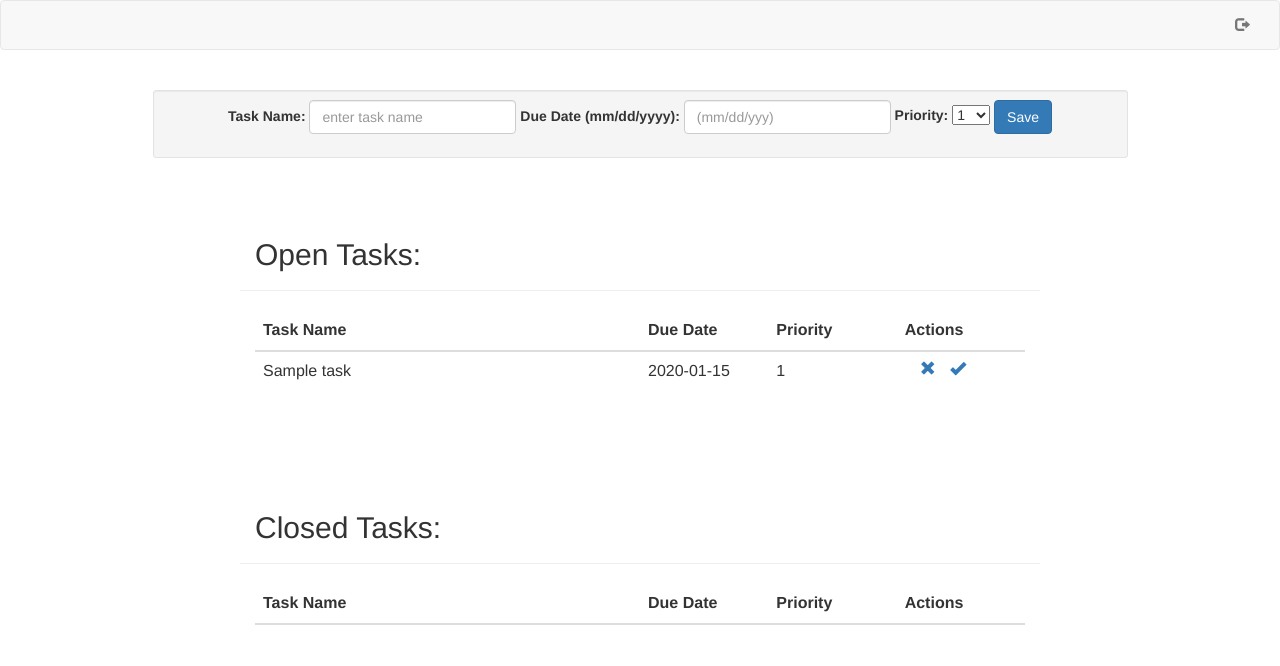
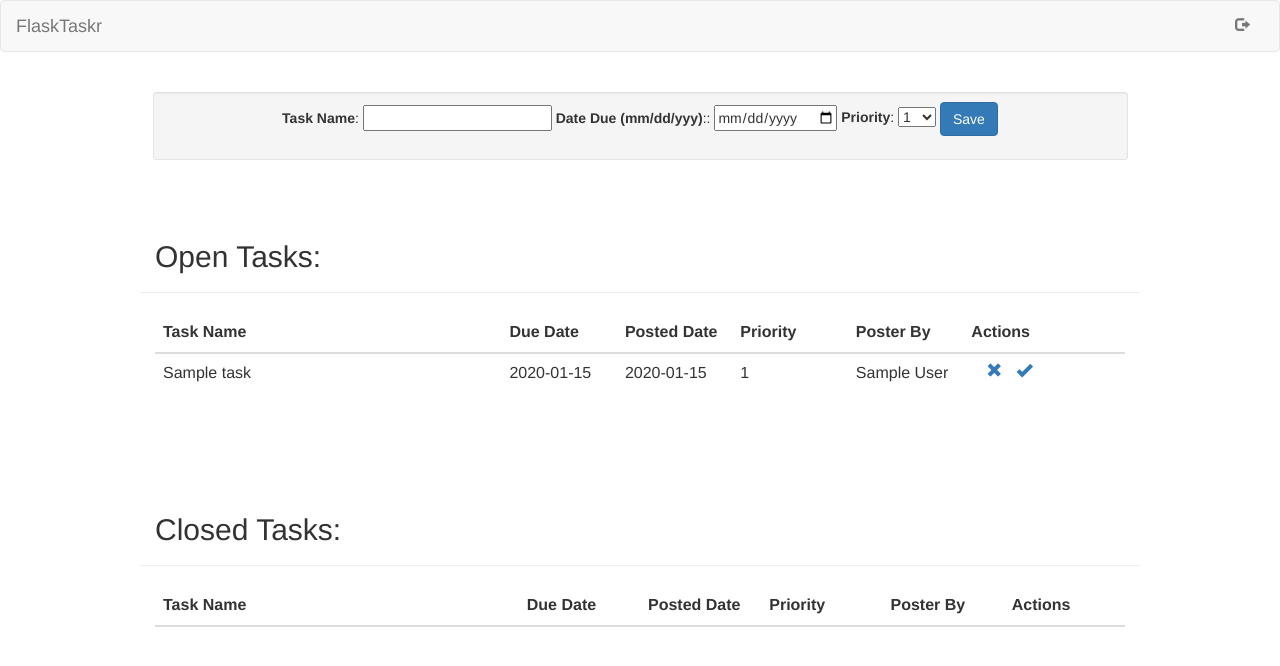
Before and after one commit to jrballot/FlaskTaskr, a Flask app: page /tasks/ in a window 1280 px wide. Shown: the top 666 px of the page. Run offline with Flask 2, Linux system fonts and the light colour scheme; the visitor is signed in with stand-in values (Sample User, id 1); tables that the repository leaves empty hold one stand-in row (values such as "Sample post"); lists and menus that the app fills with data are empty; some libraries are stand-ins or nearby versions.

Commit message:
Finish SQLAlchemy implementation

```diff
--- a/forms.py
+++ b/forms.py
@@ -29,7 +29,8 @@ class AddTaskForm(Form):
 class RegisterForm(Form):
     name = StringField('Username',validators=[DataRequired(), Length(min=6,max=25)])
     email = StringField('Email',validators=[DataRequired(), Length(min=6, max=40)])
-    password = PasswordField('Repeat Password',validators=[DataRequired(), EqualTo('password',message='Passwords must match')])
+    password = PasswordField('Password',validators=[DataRequired(), EqualTo('confirm',message='Passwords must match')])
+    confirm = PasswordField('Repeat password')
 
 class LoginForm(Form):
     name = StringField('Username', validators=[DataRequired()])
--- a/requirements.txt
+++ b/requirements.txt
@@ -1,8 +1,11 @@
 Flask==0.10.1
+Flask-SQLAlchemy==2.0
 Flask-WTF==0.11
 itsdangerous==0.24
 Jinja2==2.8
 MarkupSafe==0.23
+requests==2.9.1
+SQLAlchemy==1.0.11
 Werkzeug==0.11.3
 wheel==0.26.0
 WTForms==2.1
--- a/templates/tasks.html
+++ b/templates/tasks.html
@@ -1,8 +1,14 @@
 <nav class="navbar navbar-default">
   <div class="container-fluid">
     <div class="navbar-header">
+      <button class="navbar-toggle" data-toggle="collapse" data-target="#myNavbar">
+        <span class="icon-bar"></span>
+        <span class="icon-bar"></span>
+        <span class="icon-bar"></span>
+      </button>
+      <a href="#" class="navbar-brand">FlaskTaskr</a>
     </div>
-    <div class="navbar-collapse collapse ">
+    <div class="navbar-collapse collapse" id="myNavbar">
       <ul class="nav navbar-nav navbar-right">
         <li><a href="/logout"><span class="glyphicon glyphicon-log-out"></span></a></li>
       </ul>
@@ -19,15 +25,17 @@
     <form action="{{ url_for('new_task')}}" method="post" class="form-inline">
       {{ form.csrf_token }}
       <div class="form-group">
-        <label for="descField">Task Name:</label>
-        <input type="text" name="name" class="form-control" placeholder="enter task name">
+        <!-- <label for="descField">Task Name:</label>
+        <input type="text" name="name" class="form-control" placeholder="enter task name"> -->
+        {{ form.name.label }}: {{ form.name }}
       </div>
       <div class="form-group">
-        <label for="descField">Due Date (mm/dd/yyyy):</label>
-        <input type="text" name="due_date" class="form-control" placeholder="(mm/dd/yyy)">
+        <!-- <label for="descField">Due Date (mm/dd/yyyy):</label>
+        <input type="text" name="due_date" class="form-control" placeholder="(mm/dd/yyy)"> -->
+        {{ form.due_date.label }}:: {{ form.due_date }}
       </div>
       <div class="form-group">
-        <label for="">Priority:</label>
+        <!-- <label for="">Priority:</label>
         <select name="priority" id="">
           <option value="1">1</option>
           <option value="2">2</option>
@@ -39,7 +47,8 @@
           <option value="8">8</option>
           <option value="9">9</option>
           <option value="10">10</option>
-        </select>
+        </select> -->
+        {{ form.priority.label }}: {{ form.priority }}
       </div>
       <button class="btn btn-primary" type="submit" value="Save">Save</button>
     </form>
@@ -48,17 +57,18 @@
   <div class="entries row">
     <br>
     <br>
-    <div class="page-header col-sm-8 col-sm-offset-2 col-xs-10 col-xs-offset-1">
+    <div class="page-header col-sm-10 col-sm-offset-1 col-xs-10 col-xs-offset-1">
       <h2>Open Tasks:</h2>
     </div>
-    <div class="datagrid col-lg-8 col-lg-offset-2 col-md-8 col-md-offset-2 col-sm-8 col-sm-offset-2 col-xs-10 col-xs-offset-1">
+    <div class="col-sm-10 col-sm-offset-1 col-xs-10 ">
       <table class="table table-hover">
         <thead>
           <tr>
             <th width="300px"><strong>Task Name</strong></th>
             <th width="100px"><strong>Due Date</strong></th>
+            <th width="100px"><strong>Posted Date</strong></th>
             <th width="100px"><strong>Priority</strong></th>
-
+            <th width="100px"><strong>Poster By</strong></th>
             <th width="100px"><strong>Actions</strong></th>
           </tr>
         </thead>
@@ -66,7 +76,9 @@
           <tr>
             <td width="300px"> {{ task.name }} </td>
             <td width="100px"> {{ task.due_date }} </td>
+            <td width="100px"> {{ task.posted_date }} </td>
             <td width="100px"> {{ task.priority }} </td>
+            <td width="100px"> {{ task.poster.name }} </td>
             <td width="100px" class="col-xs-2">
               <a href="{{ url_for('delete_entry', task_id = task.task_id) }}" class="col-xs-1 glyphicon glyphicon-remove"/>
               <a href="{{ url_for('complete', task_id = task.task_id) }}" class="col-xs-1 glyphicon glyphicon-ok"/>
@@ -82,16 +94,18 @@
   <div class="entries row">
     <br>
     <br>
-    <div class="page-header col-sm-8 col-sm-offset-2 col-xs-10 col-xs-offset-1">
+    <div class="page-header col-sm-10 col-sm-offset-1 col-xs-10 col-xs-offset-1">
       <h2>Closed Tasks:</h2>
     </div>
-    <div class="datagrid col-md-8 col-md-offset-2 col-sm-8 col-sm-offset-2 col-xs-10 col-xs-offset-1">
+    <div class="col-sm-10 col-sm-offset-1 col-xs-10 ">
       <table class="table table-hover">
         <thead>
           <tr>
             <th width="300px"><strong>Task Name</strong></th>
             <th width="100px"><strong>Due Date</strong></th>
+            <th width="100px"><strong>Posted Date</strong></th>
             <th width="100px"><strong>Priority</strong></th>
+            <th width="100px"><strong>Poster By</strong></th>
             <th width="100px"><strong>Actions</strong></th>
           </tr>
         </thead>
@@ -99,7 +113,9 @@
           <tr>
             <td width="300px"> {{ task.name }} </td>
             <td width="100px"> {{ task.due_date }} </td>
+            <td width="100px"> {{ task.posted_date }} </td>
             <td width="100px"> {{ task.priority }} </td>
+            <td width="100px"> {{ task.poster_name }} </td>
             <td width="100px" class="col-xs-2">
               <a href="{{ url_for('delete_entry', task_id = task.task_id) }}" class="col-xs-1 glyphicon glyphicon-remove"/>
             </td>
--- a/views.py
+++ b/views.py
@@ -7,6 +7,7 @@ from functools import wraps
 from flask import Flask, flash, redirect, render_template, request, session, url_for, g
 from forms import AddTaskForm, RegisterForm, LoginForm
 from flask.ext.sqlalchemy import SQLAlchemy
+import datetime
 
 app = Flask(__name__)
 app.config.from_object('_config')
@@ -33,22 +34,39 @@ def login_required(test):
 @app.route('/logout/')
 def logout():
     session.pop('logged_in',None)
+    session.pop('user_id',None)
     flash('Goodbye!')
     return redirect(url_for('login'))
 
 @app.route('/', methods=['GET', 'POST'])
 def login():
+    # error = None
+    # if request.method == 'POST':
+    #     if request.form['username'] != app.config['USERNAME'] or request.form['password'] != app.config['PASSWORD']:
+    #         error = 'Invalid Credentials. Please try again.'
+    #         return render_template('login.html', error=error)
+    #     else:
+    #         session['logged_in'] = True
+    #         flash('Welcome!')
+    #         return redirect(url_for('tasks'))
+    # return render_template('login.html')
+
+    ## Código com SQLAlchemy
     error = None
+    form = LoginForm(request.form)
     if request.method == 'POST':
-        if request.form['username'] != app.config['USERNAME'] or request.form['password'] != app.config['PASSWORD']:
-            error = 'Invalid Credentials. Please try again.'
-            return render_template('login.html', error=error)
+        if form.validate_on_submit():
+            user = User.query.filter_by(name=request.form['name']).first()
+            if user is not None and user.password == request.form['password']:
+                session['logged_in'] = True
+                session['user_id'] = user.id
+                flash('Welcome!')
+                return redirect(url_for('tasks'))
+            else:
+                error = 'Invalid username of password.'
         else:
-            session['logged_in'] = True
-            flash('Welcome!')
-            return redirect(url_for('tasks'))
-    return render_template('login.html')
-
+            error = 'Both fields are required.'
+    return render_template('login.html', form=form, error=error)
 
 @app.route('/tasks/')
 @login_required
@@ -105,10 +123,19 @@ def new_task():
     form = AddTaskForm(request.form)
     if request.method == 'POST':
         if form.validate_on_submit():
-            new_task = Task(form.name.data, form.due_date.data, form.priority.data, '1')
+            new_task = Task(
+                form.name.data,
+                form.due_date.data,
+                form.priority.data,
+                datetime.datetime.utcnow(),
+                '1',
+                session['user_id']
+            )
             db.session.add(new_task)
             db.session.commit()
             flash("New entry was successfully posted. Thanks.")
+        else:
+            flash("Something wrong. Enter task name and due date correctly")
     return redirect(url_for('tasks'))
 
 @app.route('/complete/<int:task_id>')
```
Also changed, not shown: db_migrate.py (added, +17 -0 lines), models.py (+10 -2 lines), templates/login.html (+9 -2 lines), templates/register.html (+16 -11 lines), 1 other file.
